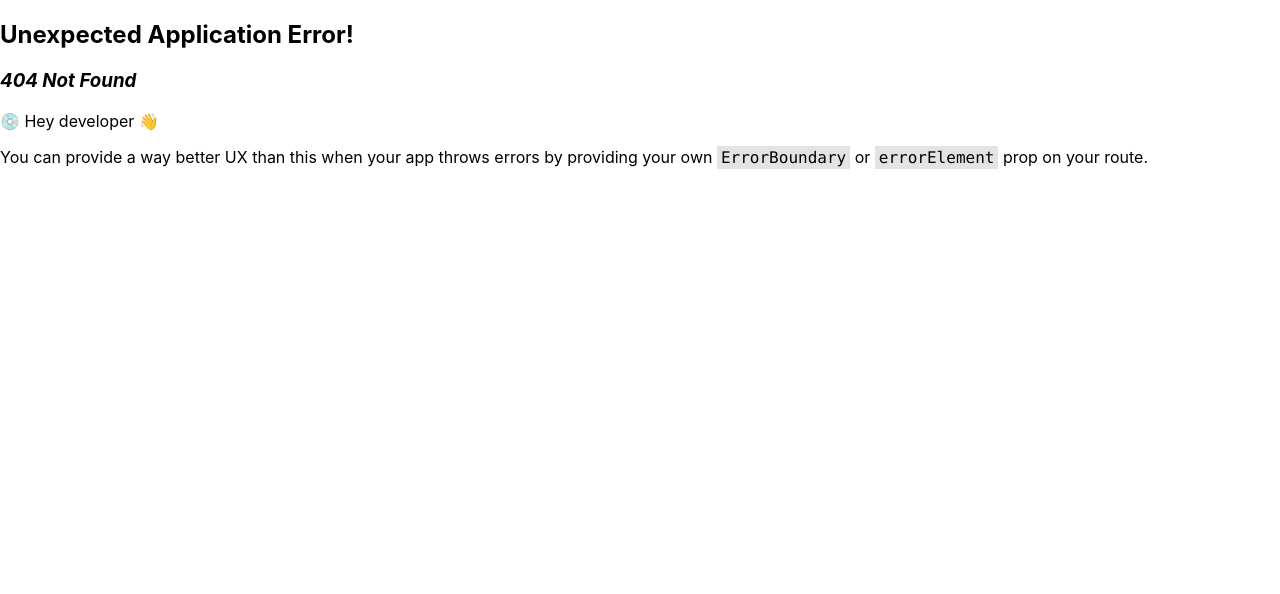
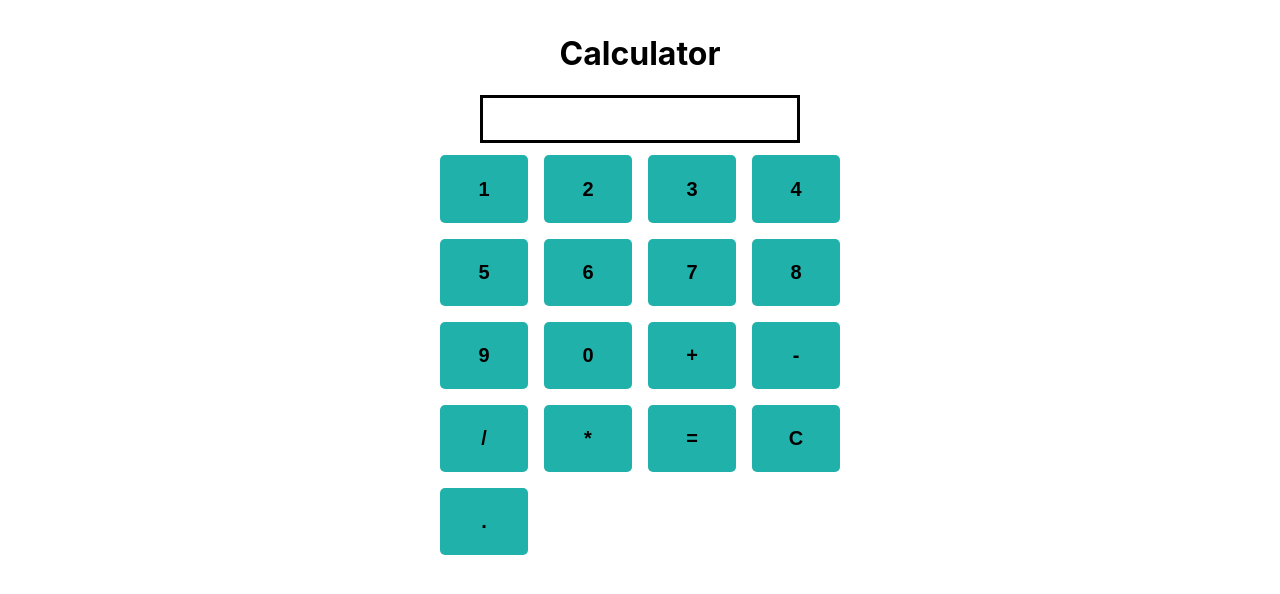
Before and after one commit to rajeevcodehub/practice, a React (Create React App) app in the folder practice/: page /calculator in a window 1280 px wide. Before the commit this address had no page. Shown: the top 594 px of the page. Built offline with nearby package versions, Linux system fonts and the light colour scheme.

Commit message:
calculator

```diff
--- a/practice/src/App.js
+++ b/practice/src/App.js
@@ -11,6 +11,7 @@ import Animation from "./component/Animation";
 import WhackAMole from "./component/WhackAMole";
 import Debouncing from "./component/Debouncing";
 import Throttling from "./component/Throttling";
+import Calculator from "./component/Calculator";
 
 function App() {
   const router = createBrowserRouter([
@@ -46,6 +47,10 @@ function App() {
       path: "/throttling",
       element: <Throttling />,
     },
+    {
+      path: "/calculator",
+      element: <Calculator />,
+    },
   ]);
   return (
    <RouterProvider router={router} />
--- /dev/null
+++ b/practice/src/component/Calculator.js
@@ -0,0 +1,61 @@
+import React, { useState } from "react";
+
+const Calculator = () => {
+  const numberpad = [
+    "1",
+    "2",
+    "3",
+    "4",
+    "5",
+    "6",
+    "7",
+    "8",
+    "9",
+    "0",
+    "+",
+    "-",
+    "/",
+    "*",
+    "=",
+    "C",
+    ".",
+  ];
+  const [value, setValue] = useState("");
+  const [calculatedValue, setCalculatedValue] = useState("");
+  const handleClick = (e) => {
+    const id = e.target.id;
+    console.log(e.target.innerText);
+    if (id === "C") {
+      setValue("");
+    } else if (id === "=") {
+      const res = eval(value);
+      setCalculatedValue(res);
+    } else {
+      setValue((val) => val + e.target.innerText);
+    }
+  };
+
+  const handleChange = (e) => {
+    setValue(e.target.value);
+  };
+  return (
+    <div className="calculator">
+      <h1>Calculator</h1>
+      <form>
+        <input value={value} type="text" onChange={handleChange} />
+        {value.length > 0  ? <p style={{ fontSize: "40px" }}>{calculatedValue}</p> : null}
+      </form>
+      <div className="container" onClick={handleClick}>
+        {numberpad.map((item, idx) => {
+          return (
+            <button id={item} key={idx} className="cell">
+              {item}
+            </button>
+          );
+        })}
+      </div>
+    </div>
+  );
+};
+
+export default Calculator;
--- a/practice/src/component/Home.js
+++ b/practice/src/component/Home.js
@@ -24,6 +24,9 @@ const Home = () => {
             <li >
                 <Link to="/throttling">using Throttling</Link>
             </li>
+            <li >
+                <Link to="/calculator">Calculator</Link>
+            </li>
         </ul>
     );
 }
--- a/practice/src/index.css
+++ b/practice/src/index.css
@@ -1,13 +1,45 @@
 body {
   margin: 0;
-  font-family: -apple-system, BlinkMacSystemFont, 'Segoe UI', 'Roboto', 'Oxygen',
-    'Ubuntu', 'Cantarell', 'Fira Sans', 'Droid Sans', 'Helvetica Neue',
+  font-family: -apple-system, BlinkMacSystemFont, "Segoe UI", "Roboto", "Oxygen",
+    "Ubuntu", "Cantarell", "Fira Sans", "Droid Sans", "Helvetica Neue",
     sans-serif;
   -webkit-font-smoothing: antialiased;
   -moz-osx-font-smoothing: grayscale;
 }
 
 code {
-  font-family: source-code-pro, Menlo, Monaco, Consolas, 'Courier New',
+  font-family: source-code-pro, Menlo, Monaco, Consolas, "Courier New",
     monospace;
 }
+
+.calculator {
+  display: flex;
+  flex-direction: column;
+  margin-top: 1%;
+  align-items: center;
+}
+
+.container {
+  display: grid;
+  grid-template-columns: repeat(4, 1fr);
+  margin-top: 1%;
+  grid-gap: 16px;
+  height: 50vh;
+  width: 50vh;
+}
+
+.cell {
+  background-color: lightseagreen;
+  font-size: 20px;
+  font-weight: bold;
+  border: none;
+  border-radius: 5px;
+  cursor: pointer;
+}
+
+input {
+  width: 310px;
+  height: 40px;
+  font-size: 40px;
+  border: solid;
+}
```
